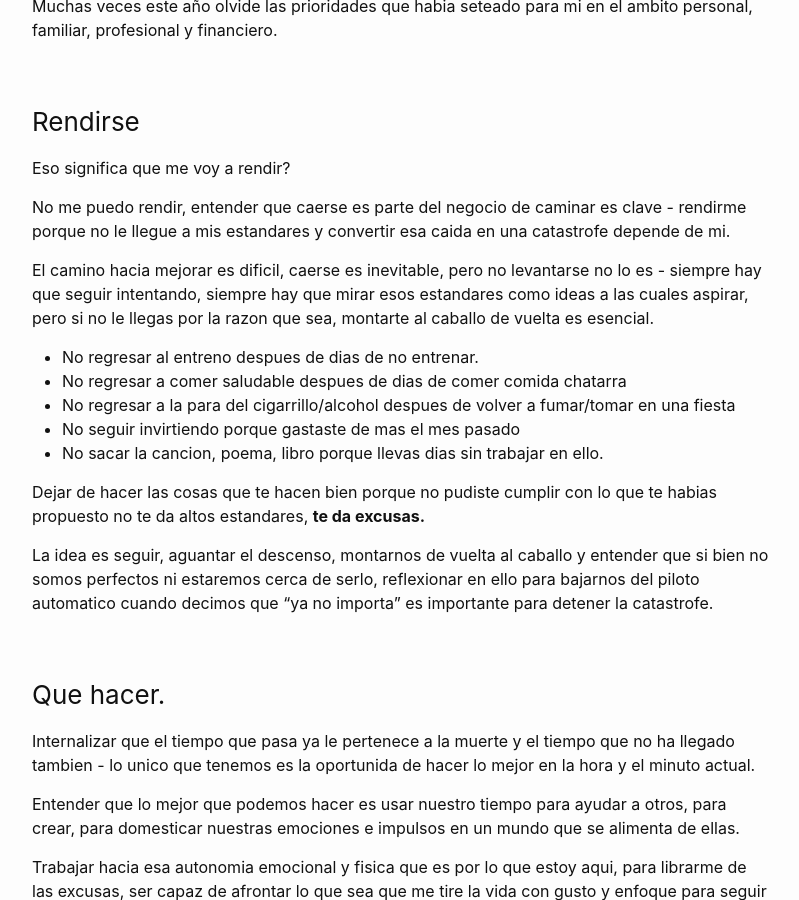
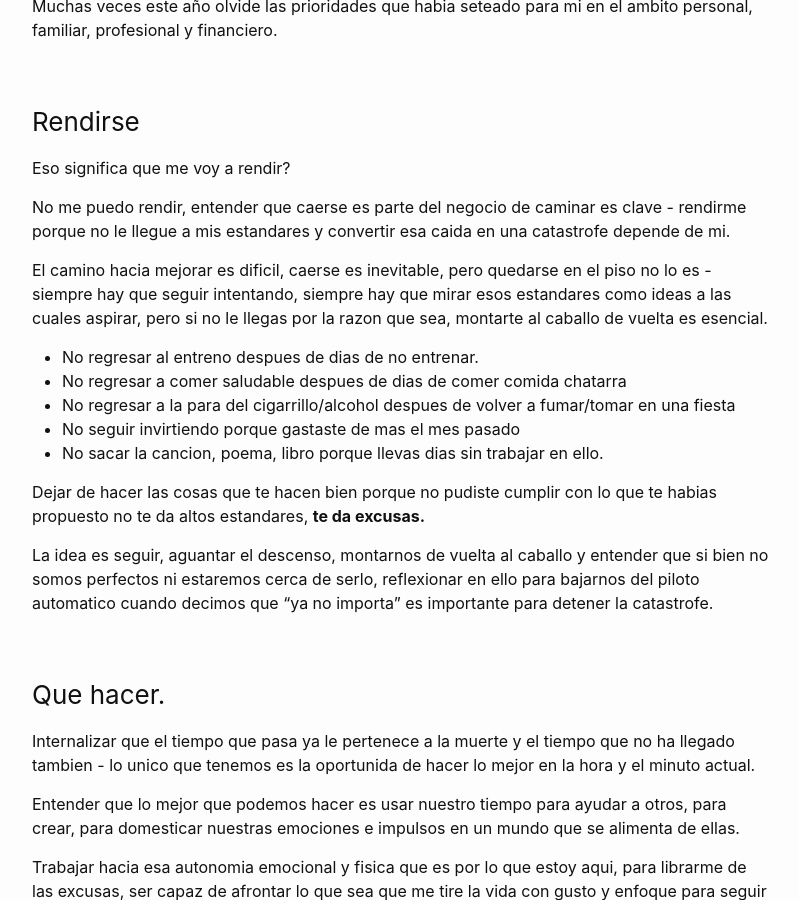
Before and after one commit to petesect18/notas, a Jekyll site: the page built from _posts/2022-12-26-Rendirse.md, in a window 1280 px wide and 900 px high, scrolled down 461 px. Shown: the whole window, without its empty margins (238-1037 px from the left). Built offline with Jekyll 4.4.1, drawn with Linux system fonts in a browser that asks for light colours.

Commit message:
Update 2022-12-26-Rendirse.md

```diff
--- a/_posts/2022-12-26-Rendirse.md
+++ b/_posts/2022-12-26-Rendirse.md
@@ -19,7 +19,7 @@ Eso significa que me voy a rendir?
 
 No me puedo rendir, entender que caerse es parte del negocio de caminar es clave - rendirme porque no le llegue a mis estandares y  convertir esa caida en una catastrofe depende de mi.
 
-El camino hacia mejorar es dificil, caerse es inevitable, pero no levantarse no lo es - siempre hay que seguir intentando, siempre hay que mirar esos estandares como ideas a las cuales aspirar, pero si no le llegas por la razon que sea, montarte al caballo de vuelta es esencial.
+El camino hacia mejorar es dificil, caerse es inevitable, pero quedarse en el piso no lo es - siempre hay que seguir intentando, siempre hay que mirar esos estandares como ideas a las cuales aspirar, pero si no le llegas por la razon que sea, montarte al caballo de vuelta es esencial.
 
 - No regresar al entreno despues de dias de no entrenar.
 - No regresar a comer saludable despues de dias de comer comida chatarra
```
